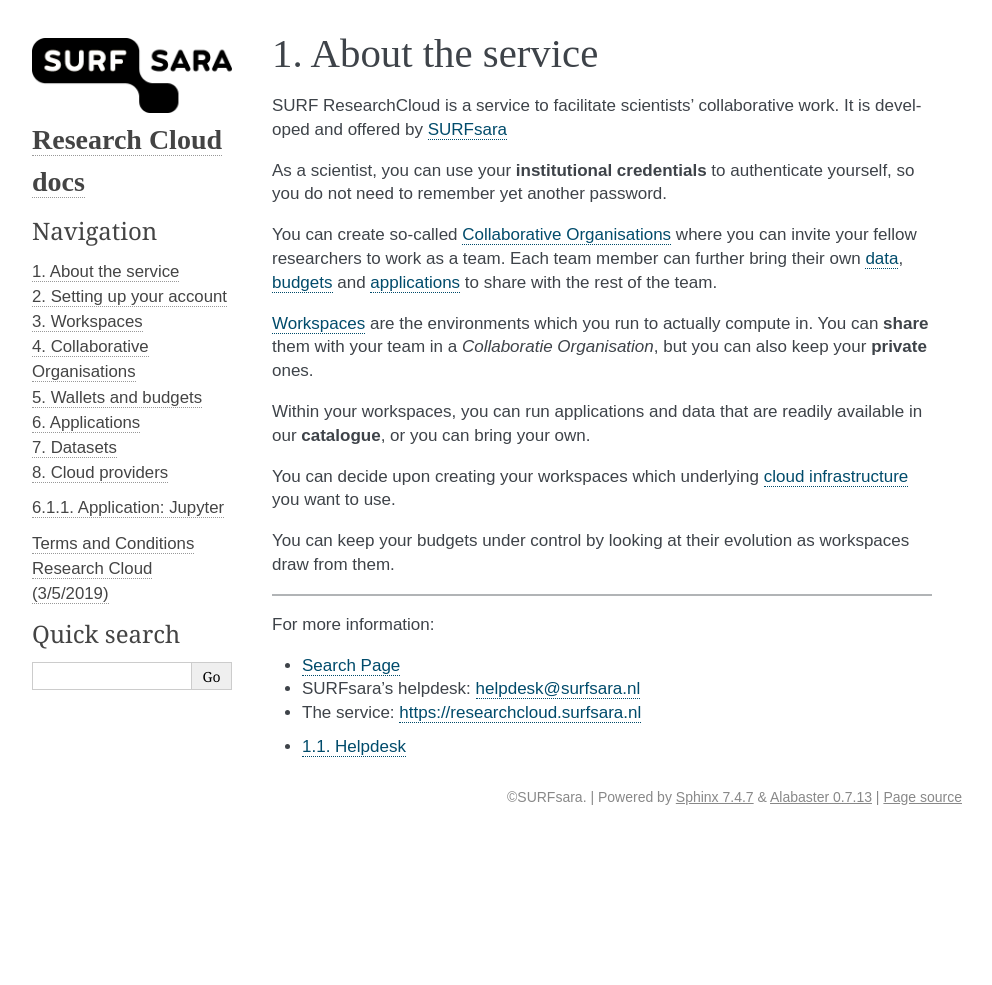
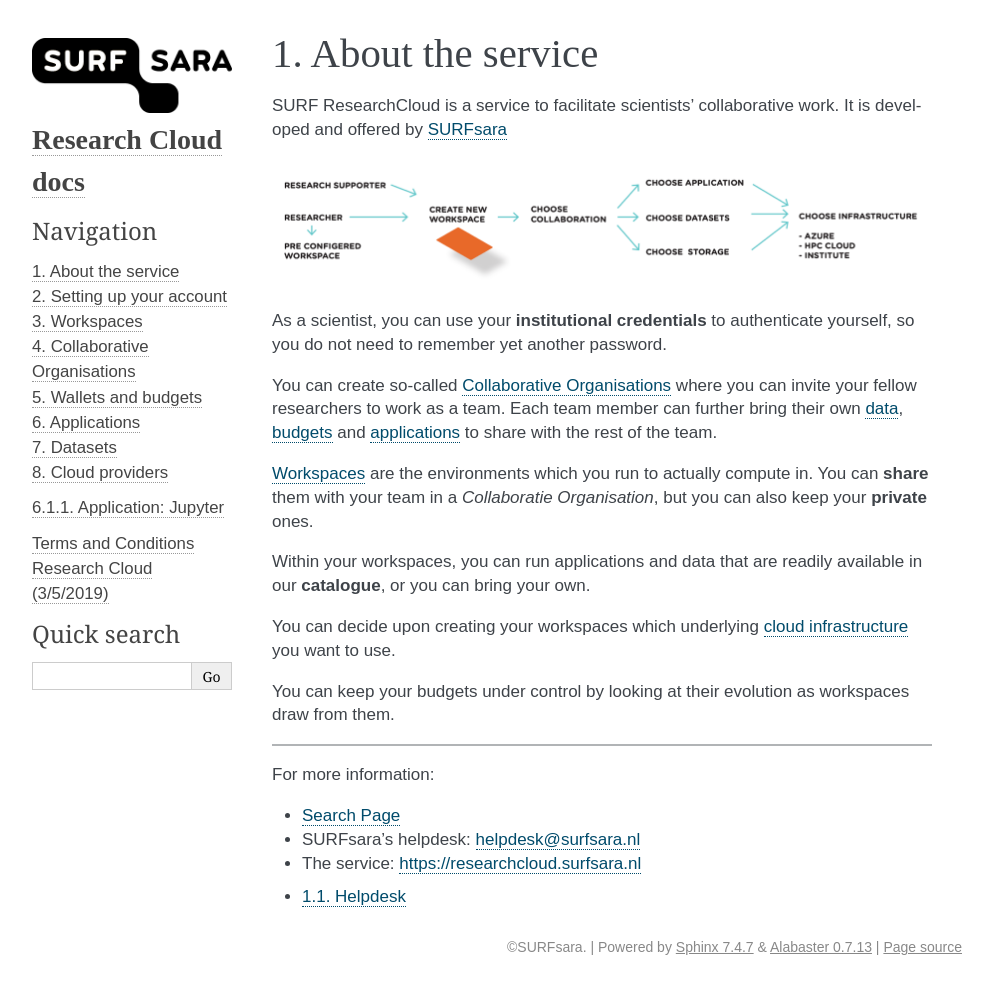
Before and after one commit to sara-nl/researchclouddocs, a Sphinx documentation site: the page built from docs/about.rst, in a window 1280 px wide and 985 px high. Shown: the whole window, without its empty margins (148-1140 px from the left). Built offline with Sphinx 7.4.7, drawn with Linux system fonts in a browser that asks for light colours.

Commit message:
Added worfklow visual

```diff
--- a/docs/about.rst
+++ b/docs/about.rst
@@ -2,6 +2,9 @@
 ======================================
 
 SURF ResearchCloud is a service to facilitate scientists' collaborative work. It is developed and offered by `SURFsara`_
+
+.. image:: _static/rsc_workflow.png
+
 
 As a scientist, you can use your **institutional credentials** to authenticate yourself, so you do not need to remember yet another password.
 
```
Also changed, not shown: docs/_static/rsc_workflow.png (added).
